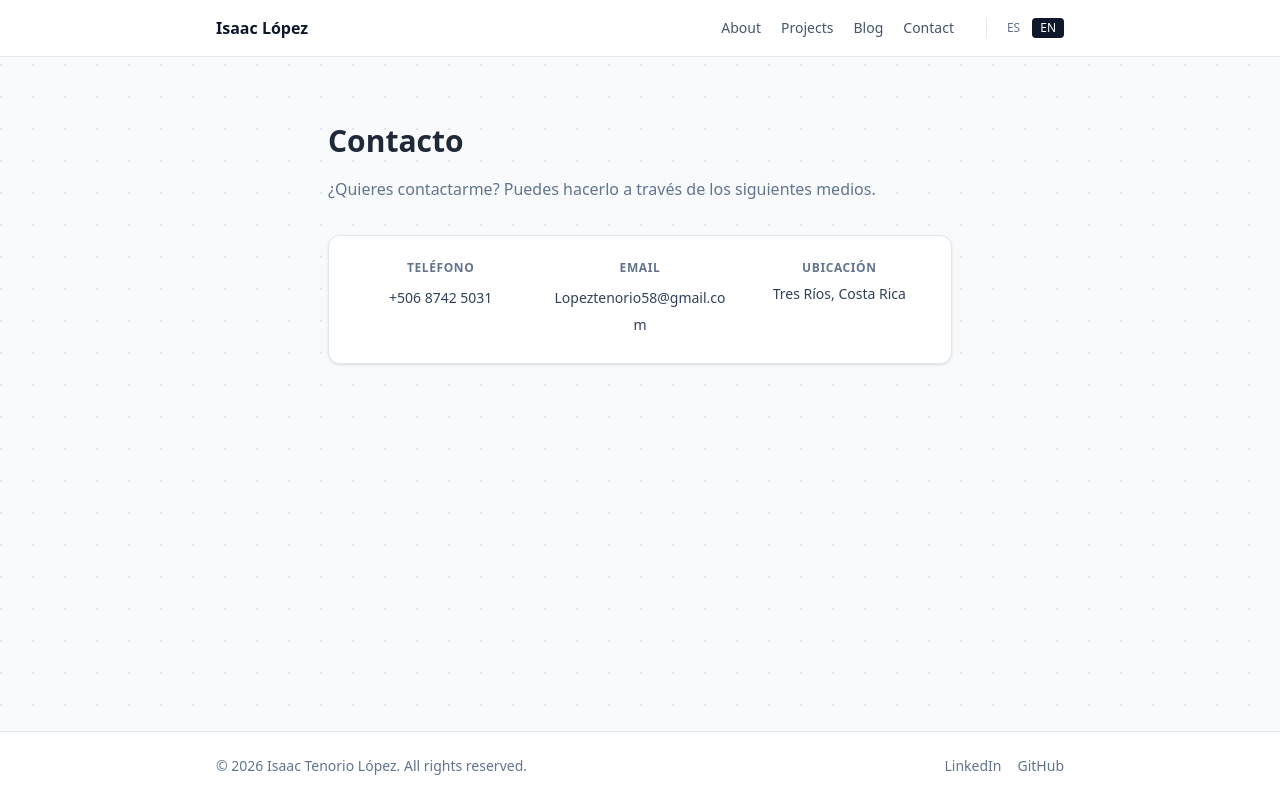
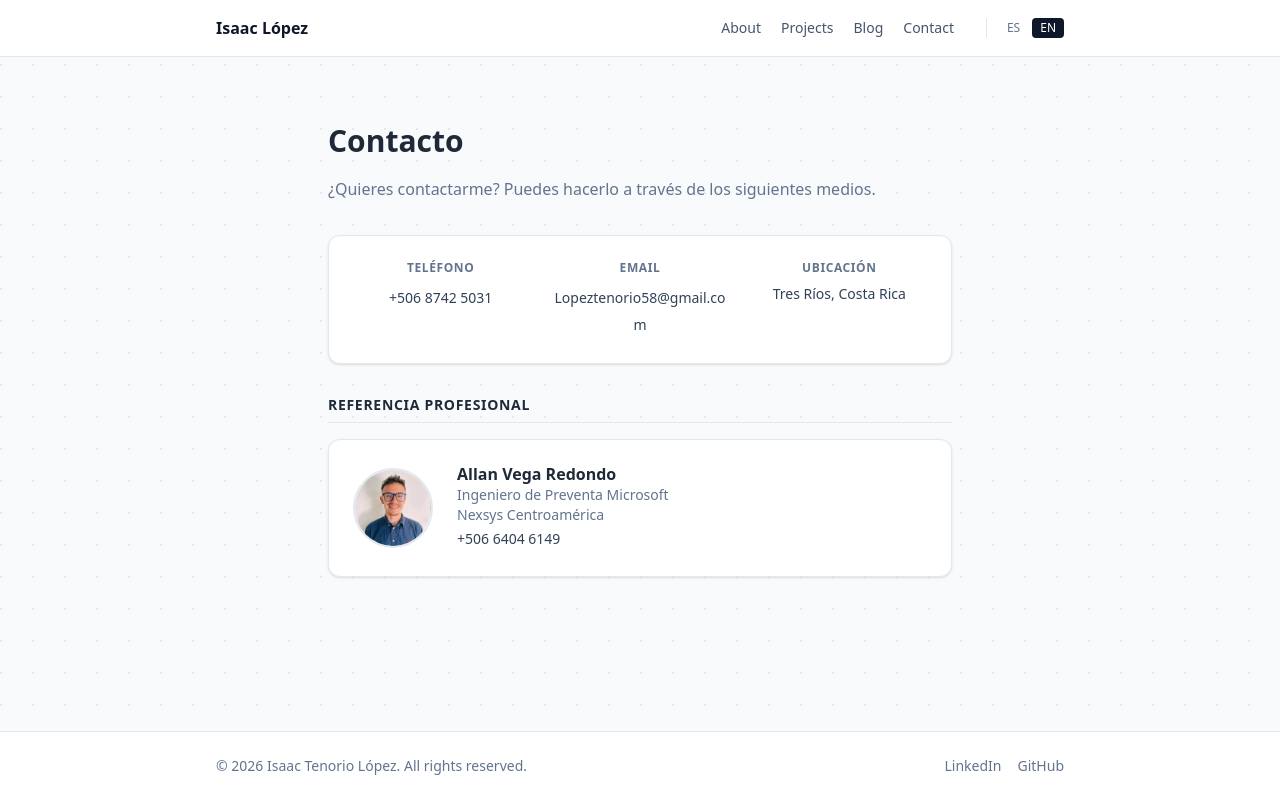
Before and after one commit to IsaacLopez777/portfolio, a Next.js app: page /en/contact in a window 1280 px wide. Built offline with nearby package versions, Linux system fonts and the light colour scheme.

Commit message:
Add Allan Vega as professional reference with photo

```diff
--- a/src/app/[locale]/contact/page.tsx
+++ b/src/app/[locale]/contact/page.tsx
@@ -1,4 +1,5 @@
 import { profile } from '@/lib/db/profile';
+import Image from 'next/image';
 
 export default function ContactPage() {
   return (
@@ -8,7 +9,7 @@ export default function ContactPage() {
         ¿Quieres contactarme? Puedes hacerlo a través de los siguientes medios.
       </p>
 
-      <div className="bg-white rounded-xl p-6 border border-slate-200 shadow-sm">
+      <div className="bg-white rounded-xl p-6 border border-slate-200 shadow-sm mb-8">
         <div className="grid sm:grid-cols-3 gap-6 text-center">
           <div>
             <p className="text-xs font-semibold text-slate-500 uppercase tracking-wider mb-2">Teléfono</p>
@@ -24,6 +25,30 @@ export default function ContactPage() {
           </div>
         </div>
       </div>
+
+      <section>
+        <h2 className="text-sm font-semibold text-slate-500 uppercase tracking-wider mb-4 pb-2 border-b border-slate-200">
+          Referencia Profesional
+        </h2>
+        <div className="bg-white rounded-xl p-6 border border-slate-200 shadow-sm">
+          <div className="flex items-center gap-6">
+            <div className="relative w-20 h-20 rounded-full overflow-hidden border-2 border-slate-200 flex-shrink-0">
+              <Image
+                src="/Allan.jpg"
+                alt="Allan Vega Redondo"
+                fill
+                className="object-cover"
+              />
+            </div>
+            <div>
+              <h3 className="text-base font-semibold text-slate-900">Allan Vega Redondo</h3>
+              <p className="text-sm text-slate-500">Ingeniero de Preventa Microsoft</p>
+              <p className="text-sm text-slate-500">Nexsys Centroamérica</p>
+              <a href="tel:+50664046149" className="text-sm text-slate-700 hover:text-slate-900 mt-1 inline-block">+506 6404 6149</a>
+            </div>
+          </div>
+        </div>
+      </section>
     </div>
   );
 }
```
Also changed, not shown: public/Allan.jpg (added).
